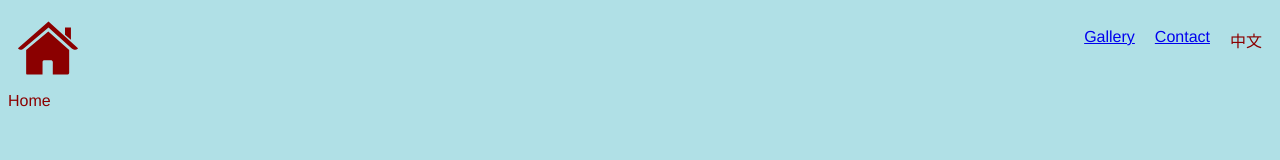
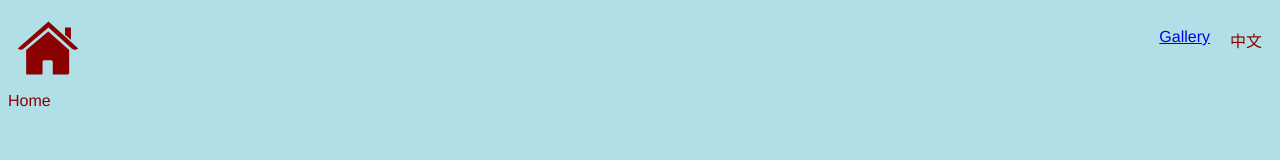
Before and after one commit to fay-jai/taipei-construction, a Vue app: page / in a window 1280 px wide. Shown: the top 160 px of the page. Built offline with nearby package versions, Linux system fonts and the light colour scheme.

Commit message:
Remove contact route

```diff
--- a/src/App.vue
+++ b/src/App.vue
@@ -25,7 +25,6 @@
       </div>
       <ul class="navigation">
         <li class="navigation-item"><router-link to="gallery">{{ galleryName }}</router-link></li>
-        <li class="navigation-item"><router-link to="contact">{{ contactName }}</router-link></li>
         <li
           class="navigation-item lang"
           @click="setLang">
@@ -46,9 +45,6 @@ export default {
     };
   },
   computed: {
-    contactName() {
-      return this.lang === 'en' ? 'Contact' : '联系';
-    },
     galleryName() {
       return this.lang === 'en' ? 'Gallery' : '画廊';
     },
--- a/src/components/Contact.vue
+++ /dev/null
@@ -1,14 +0,0 @@
-<template>
-  <div class="contact">
-    Contact
-  </div>
-</template>
-
-<script>
-export default {
-  name: 'contact',
-};
-</script>
-
-<style>
-</style>
--- a/src/router/index.js
+++ b/src/router/index.js
@@ -3,7 +3,6 @@ import Router from 'vue-router';
 
 import Home from '@/components/Home';
 import Gallery from '@/components/Gallery';
-import Contact from '@/components/Contact';
 
 Vue.use(Router);
 
@@ -19,10 +18,5 @@ export default new Router({
       name: 'Gallery',
       component: Gallery,
     },
-    {
-      path: '/contact',
-      name: 'Contact',
-      component: Contact,
-    },
   ],
 });
```
